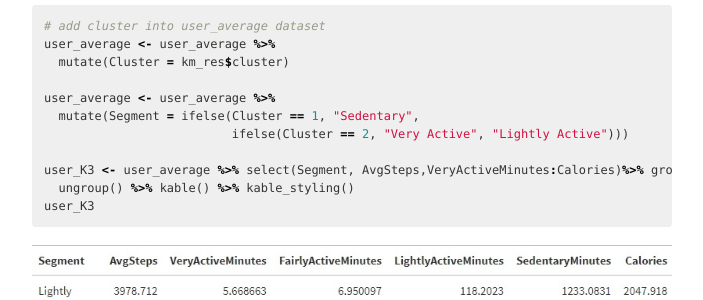
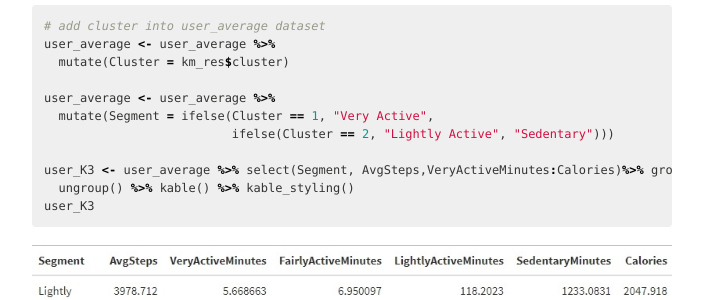
Before and after one commit to Janzhuj/janzhuj.github.io, a Jekyll site: the page built from _posts/2023-10-19-Customer-Usage-Data-Analysis-for-the-FitBit-Fitness-Tracker.md, in a window 1280 px wide and 900 px high, scrolled down 10858 px. Shown: the part 151-451 px from the top of the window, without its empty margins (288-991 px from the left). Built offline with Jekyll 4.4.1, drawn with Linux system fonts in a browser that asks for light colours; nearby versions of some CDN libraries; library files that are not in the unit come from our copies; comment, search, counter and statistics services are not loaded.

```diff
--- a/_posts/2023-10-19-Customer-Usage-Data-Analysis-for-the-FitBit-Fitness-Tracker.md
+++ b/_posts/2023-10-19-Customer-Usage-Data-Analysis-for-the-FitBit-Fitness-Tracker.md
@@ -344,8 +344,8 @@ user_average <- user_average %>%
   mutate(Cluster = km_res$cluster)
 
 user_average <- user_average %>%
-  mutate(Segment = ifelse(Cluster == 1, "Sedentary",
-                          ifelse(Cluster == 2, "Very Active", "Lightly Active")))
+  mutate(Segment = ifelse(Cluster == 1, "Very Active",
+                          ifelse(Cluster == 2, "Lightly Active", "Sedentary")))
 
 user_K3 <- user_average %>% select(Segment, AvgSteps,VeryActiveMinutes:Calories)%>% group_by(Segment) %>% summarise_all("mean") %>%
   ungroup() %>% kable() %>% kable_styling()
```
